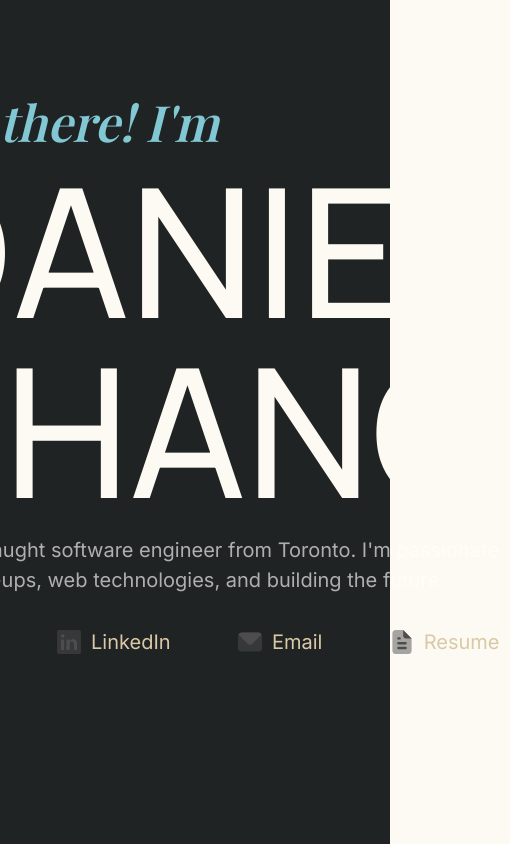
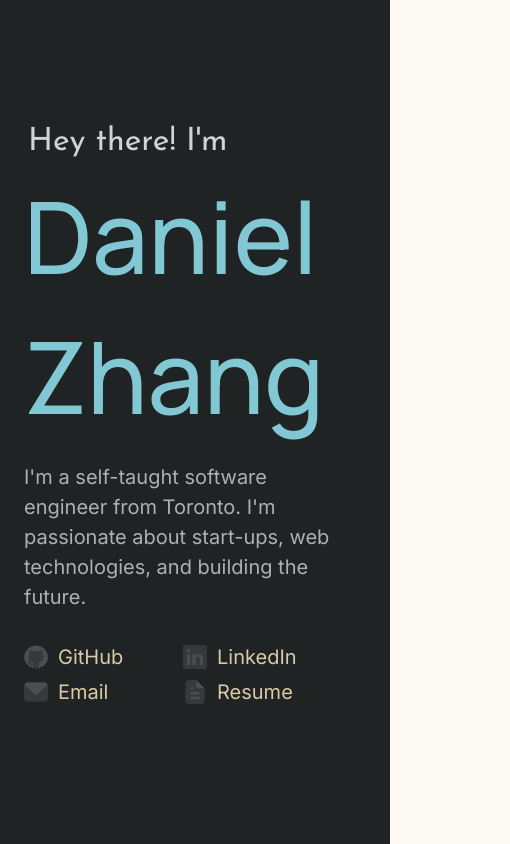
Before and after one commit to DanielHZhang/danielhzhang, a Next.js app: page / in a window 390 px wide. Shown: the top 844 px of the page, 510 px wide, since content can reach past the window. Built offline with nearby package versions, Linux system fonts and the light colour scheme.

Commit message:
Make hero name less obnoxious and support responsive styling

```diff
--- a/src/components/home/hero.tsx
+++ b/src/components/home/hero.tsx
@@ -1,4 +1,4 @@
-import {Box, Flex} from '@chakra-ui/react';
+import {Box, Flex, SimpleGrid} from '@chakra-ui/react';
 import {useAnimation} from 'framer-motion';
 import {useEffect, useState} from 'react';
 import {MotionBox} from 'src/components/base';
@@ -6,8 +6,8 @@ import {LinkItem, ScrollReminder} from 'src/components/home';
 import {useDidMount, useEventListener} from 'src/hooks';
 import {r} from 'src/utils';
 
-const firstName = 'DANIEL'.split('');
-const lastName = 'ZHANG'.split('');
+const firstName = 'Daniel'.split('');
+const lastName = 'Zhang'.split('');
 
 type Props = {
   onAnimationEnd?: () => void;
@@ -23,7 +23,7 @@ export const Hero = (props: Props): JSX.Element => {
   useDidMount(() => {
     const run = async () => {
       await heyControls.start({
-        x: 10,
+        x: 4,
         opacity: 1,
         transition: {
           delay: 1,
@@ -79,14 +79,21 @@ export const Hero = (props: Props): JSX.Element => {
   }, [scrollAnim]);
 
   return (
-    <Flex direction='column' userSelect='none'>
-      <Box fontFamily='Playfair Display' fontSize='5rem' fontStyle='italic' color='blue.100'>
+    <Flex direction='column' userSelect='none' mx={['1rem', '2.4rem', '4rem', null]}>
+      <Box fontFamily='Josefin Sans' fontSize={['3.2rem', null, '4.2rem']} color='whiteAlpha.800'>
         <MotionBox initial={{x: -100, opacity: 0}} animate={heyControls}>
           Hey there! I'm
         </MotionBox>
       </Box>
-      <Box fontFamily='Manrope' fontWeight={500} fontSize='18rem' lineHeight='18rem' color='white'>
-        <Flex overflow='hidden'>
+      <Box
+        fontFamily='Manrope'
+        color='blue.100'
+        fontWeight={500}
+        fontSize={['9rem', '10rem', null, '11rem', '12rem']}
+        lineHeight={['12rem', '14rem', null, '18rem']}
+      >
+        <SimpleGrid columns={[1, null, null, 2]}>
+          <Flex overflow='hidden' mr={[null, null, null, null, '3rem']}>
             {firstName.map((letter, index) => (
               <MotionBox
                 as='span'
@@ -114,19 +121,25 @@ export const Hero = (props: Props): JSX.Element => {
               </MotionBox>
             ))}
           </Flex>
+        </SimpleGrid>
       </Box>
       <Box
         fontSize='2rem'
         color='whiteAlpha.700'
         overflowWrap='break-word'
-        maxW='609px'
+        maxW={[null, null, null, '742px']}
+        pr={['2.4rem', null]}
         mt='1.6rem'
       >
         <MotionBox as='span' custom={0} initial={{opacity: 0}} animate={descriptionControls}>
           {r`I'm a self-taught software engineer from Toronto. I'm passionate about start-ups,
 					 web technologies, and building the future.`}
         </MotionBox>
-        <Flex mt='3.2rem' justifyContent='space-between'>
+        <SimpleGrid
+          mt={['3rem', null, '6rem']}
+          templateColumns={['repeat(2,minmax(0,1fr))', null, null, 'repeat(4,auto)']}
+          justifyContent='space-between'
+        >
           <MotionBox custom={1} initial={{opacity: 0}} animate={descriptionControls}>
             <LinkItem title='GitHub' href='https://github.com/danielhzhang' icon='github' />
           </MotionBox>
@@ -143,7 +156,7 @@ export const Hero = (props: Props): JSX.Element => {
           <MotionBox custom={4} initial={{opacity: 0}} animate={descriptionControls}>
             <LinkItem title='Resume' href='/resume.pdf' icon='file' />
           </MotionBox>
-        </Flex>
+        </SimpleGrid>
       </Box>
       <Flex position='fixed' justify='center' bottom='7rem' left='50%' translateX='-50%'>
         <ScrollReminder controls={arrowControls} />
--- a/src/pages/index.tsx
+++ b/src/pages/index.tsx
@@ -9,7 +9,14 @@ export default function HomePage(): JSX.Element {
   const [finished, setFinished] = useState(true); // TODO: change back to false
   return (
     <Flex direction='column' bgColor='black' minW={theme.__breakpoints?.asObject.sm}>
-      <Flex h='100vh' w='100vw' justify='center' align='flex-start' grow={1} pt='10vh'>
+      <Flex
+        h='100vh'
+        w='100vw'
+        align='flex-start'
+        grow={1}
+        justify={['flex-start', null, null, 'center']}
+        pt={['14vh', null, null, '20vh']}
+      >
         <Hero onAnimationEnd={() => setFinished(true)} />
       </Flex>
       {finished && (
```
Also changed, not shown: src/components/common/waterfall.tsx (+3 -25 lines). Lines whose indentation alone changed are shown as unchanged.
